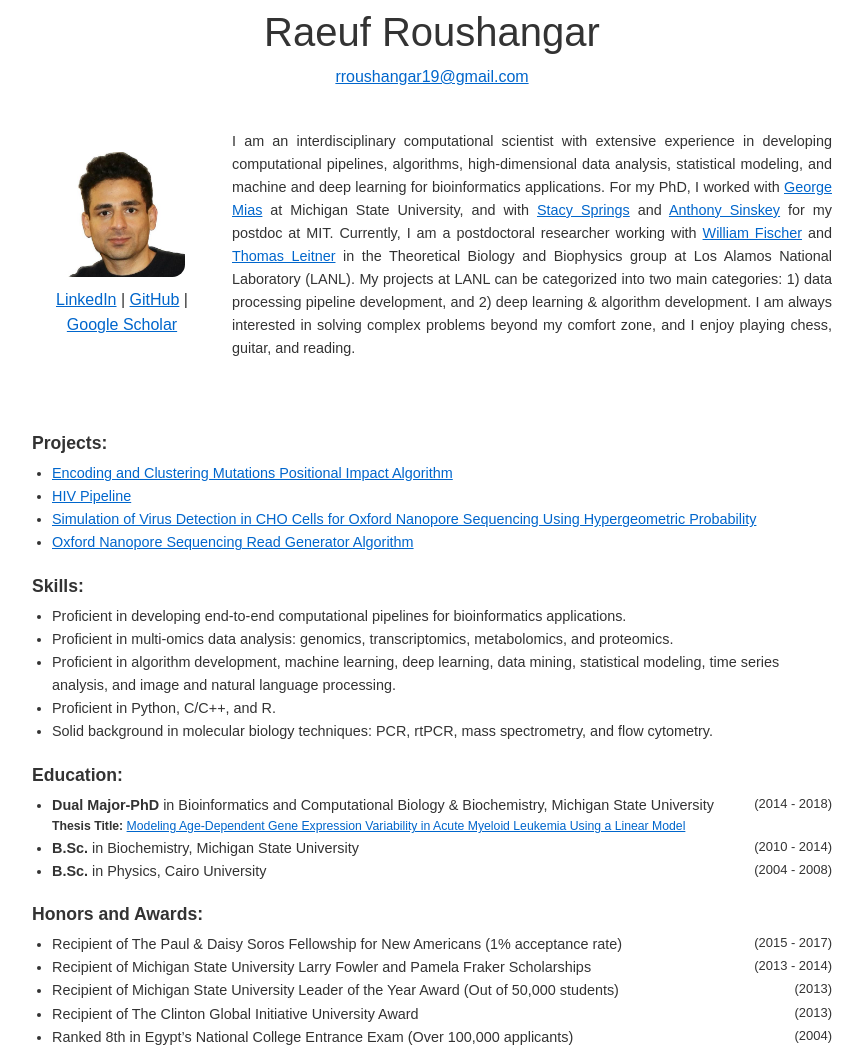
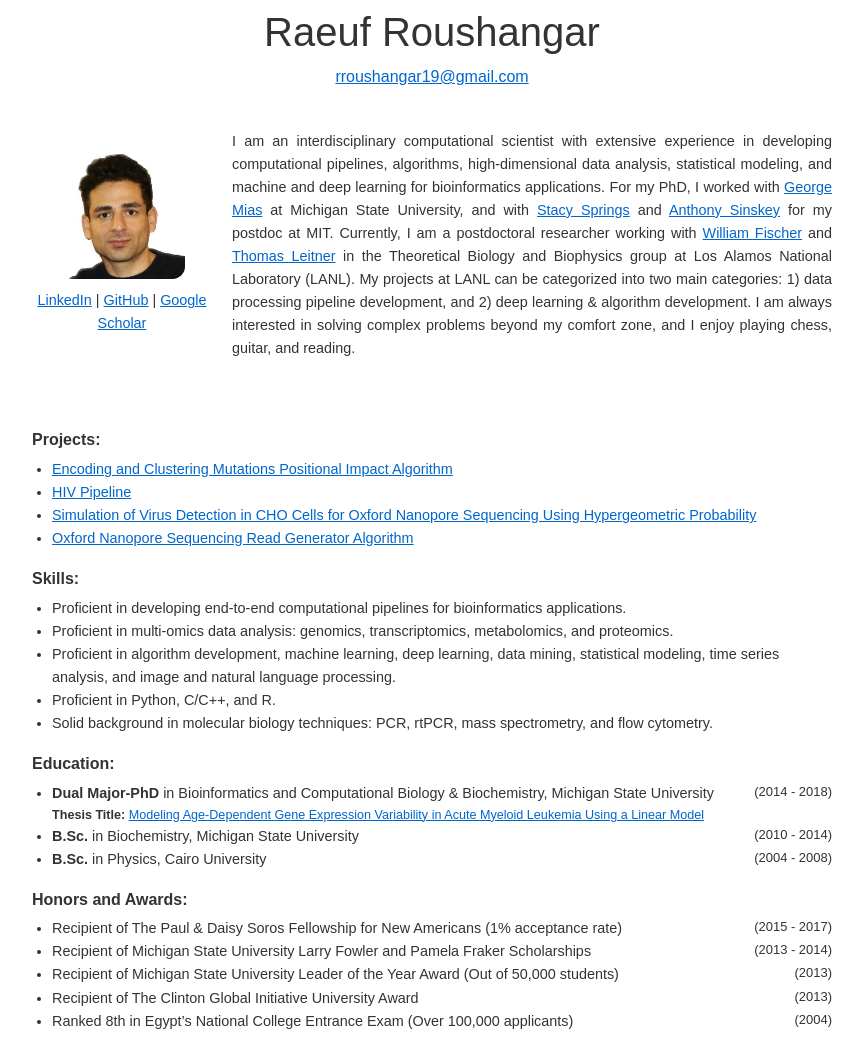
Before and after one commit to raeufroushangar/raeufroushangar.com, a Jekyll site: the page built from index.html, in a window 1280 px wide. Shown: the whole page, without its empty margins (208-1071 px from the left). Built offline with Jekyll 4.4.1, drawn with Linux system fonts in a browser that asks for light colours.

Commit message:
Update background statement and adjust font sizes for sections

```diff
--- a/index.html
+++ b/index.html
@@ -11,7 +11,7 @@ title: Home
 <div style="display: flex; align-items: center;">
   <div style="text-align: center; margin-right: 20px;">
     <img src="/assets/images/profile.jpg" alt="Profile Picture" style="width: 125px; border-radius: 10%;" />
-    <div style="font-size: 1em; margin-top: 10px;">
+    <div style="font-size: 0.9em; margin-top: 10px;">
       <a href="https://www.linkedin.com/in/raeufroushangar" target="_blank">LinkedIn</a> |
       <a href="https://github.com/raeufroushangar" target="_blank">GitHub</a> |
       <a href="https://scholar.google.com/citations?user=NISquAgAAAAJ&hl=en" target="_blank">Google Scholar</a>
@@ -25,7 +25,7 @@ title: Home
 
 <br><br>
 
-<h3 style="margin-bottom: 5px; font-size: 1.1em;">Projects:</h3>
+<h3 style="margin-bottom: 5px; font-size: 1em;">Projects:</h3>
 <ul style="margin-top: 0; font-size: 0.9em; padding-left: 20px;">
   <li><a href="https://github.com/raeufroushangar/ECMPIA">Encoding and Clustering Mutations Positional Impact Algorithm</a></li>
   <li><a href="https://github.com/raeufroushangar/HIV_pipeline">HIV Pipeline</a></li>
@@ -33,7 +33,7 @@ title: Home
   <li><a href="https://github.com/raeufroushangar/ONSRGA">Oxford Nanopore Sequencing Read Generator Algorithm</a></li>
 </ul>
 
-<h3 style="margin-bottom: 5px; font-size: 1.1em;">Skills:</h3>
+<h3 style="margin-bottom: 5px; font-size: 1em;">Skills:</h3>
 <ul style="margin-top: 0; font-size: 0.9em; padding-left: 20px;">
   <li>Proficient in developing end-to-end computational pipelines for bioinformatics applications.</li>
   <li>Proficient in multi-omics data analysis: genomics, transcriptomics, metabolomics, and proteomics.</li>
@@ -42,12 +42,12 @@ title: Home
   <li>Solid background in molecular biology techniques: PCR, rtPCR, mass spectrometry, and flow cytometry.</li>
 </ul>
 
-<h3 style="margin-bottom: 5px; font-size: 1.1em;">Education:</h3>
+<h3 style="margin-bottom: 5px; font-size: 1em;">Education:</h3>
 <ul style="margin-top: 0; list-style-type: disc; padding-left: 20px; font-size: 0.9em;">
   <li>
     <span><strong>Dual Major-PhD</strong> in Bioinformatics and Computational Biology & Biochemistry, Michigan State University</span>
     <span style="float: right; font-size: 0.9em;">(2014 - 2018)</span>
-    <ul style="margin-top: 0; font-size: 0.85em; margin-left: -40px; list-style-type: circle;">
+    <ul style="margin-top: 0; font-size: 0.875em; margin-left: -40px; list-style-type: circle;">
       <strong>Thesis Title:</strong> <a href="https://d.lib.msu.edu/etd/19662" target="_blank">Modeling Age-Dependent Gene Expression Variability in Acute Myeloid Leukemia Using a Linear Model</a>
     </ul>
   </li>
@@ -61,7 +61,7 @@ title: Home
   </li>
 </ul>
 
-<h3 style="margin-bottom: 5px; font-size: 1.1em;">Honors and Awards:</h3>
+<h3 style="margin-bottom: 5px; font-size: 1em;">Honors and Awards:</h3>
 <ul style="margin-top: 0; list-style-type: disc; padding-left: 20px; font-size: 0.9em;">
   <li>
     <span>Recipient of The Paul & Daisy Soros Fellowship for New Americans (1% acceptance rate)</span>
```
